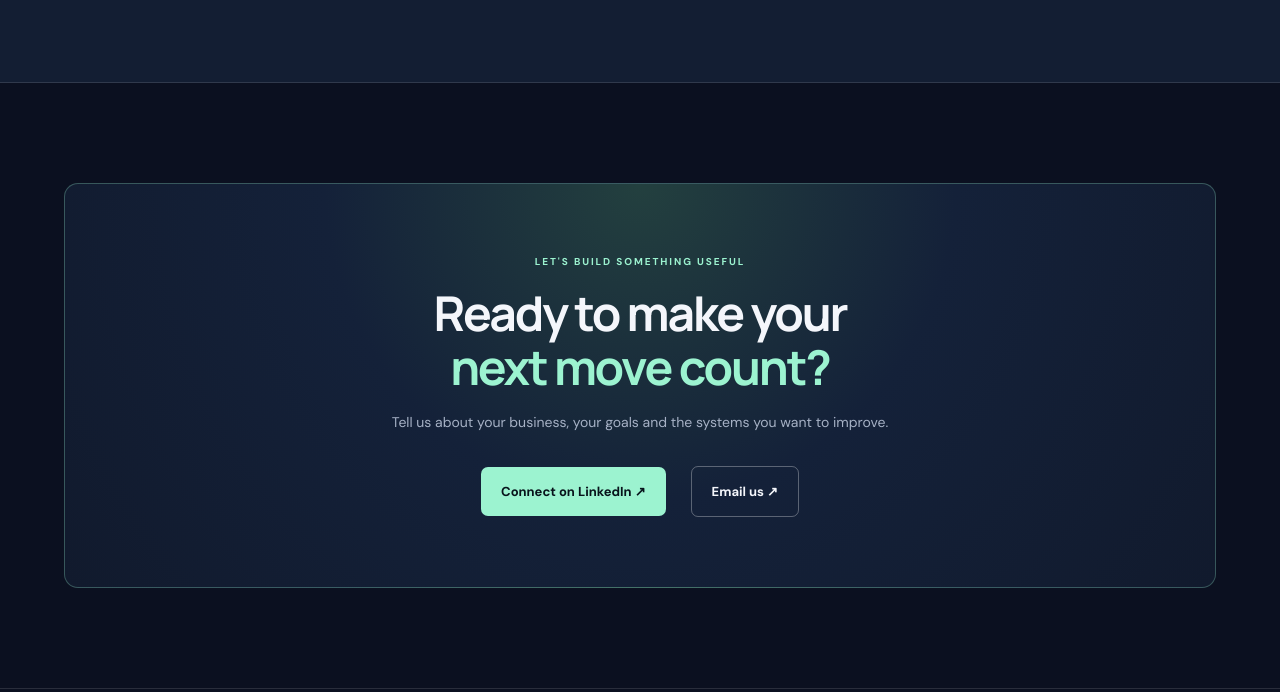
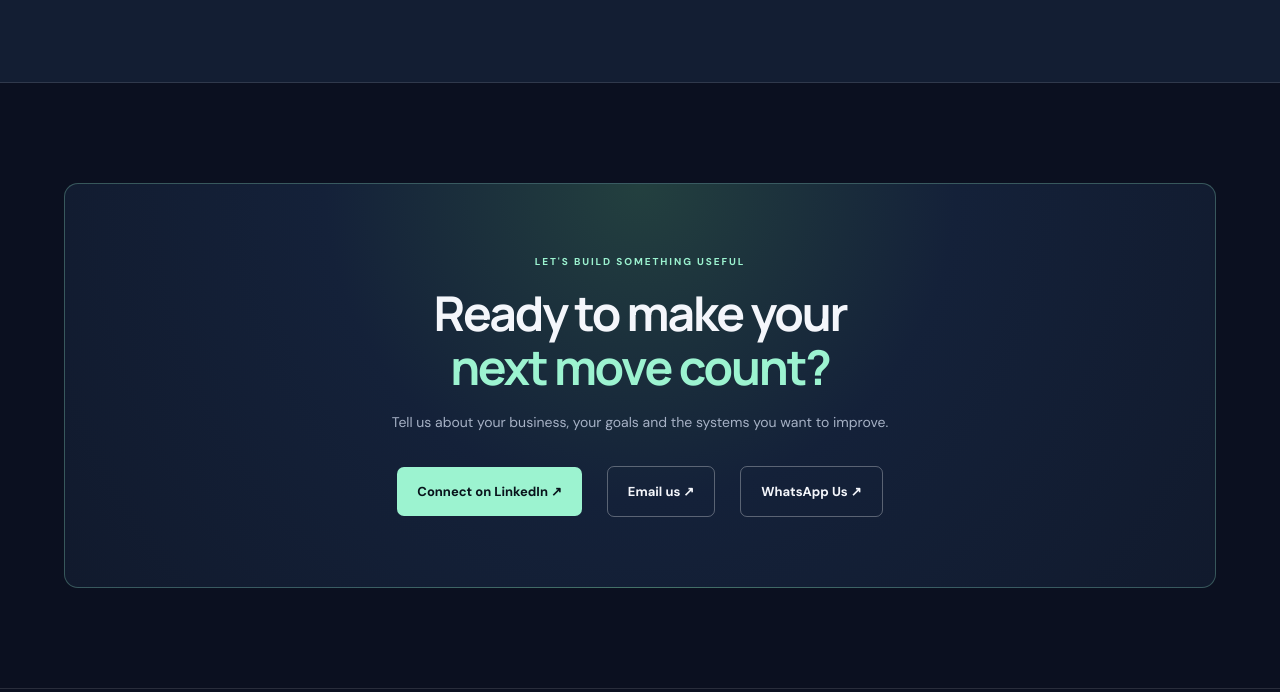
Before and after one commit to mishaqDPM/Digital-products-marketing-, a plain HTML site: page portfolio.html in a window 1280 px wide. Shown: the part 4002-4694 px from the top of the page. Drawn offline with Linux system fonts and the light colour scheme; a script that the page names is missing.

Commit message:
Add WhatsApp contact link to portfolio

```diff
--- a/portfolio.html
+++ b/portfolio.html
@@ -133,10 +133,17 @@
         <div class="contact-actions">
           <!-- Replace the placeholder links below with your real contact details. -->
           <a class="button button-primary" href="https://www.linkedin.com/in/mohammed-ishaq-365619421/" target="_blank" rel="noopener">Connect on LinkedIn ↗</a>
-          <a class="button button-outline"
+<a class="button button-outline"
    href="https://mail.google.com/mail/?view=cm&fs=1&to=fzzewers@gmail.com"
    target="_blank">
   Email us ↗
+</a>
+
+<a class="button button-outline"
+   href="https://wa.me/923164739742"
+   target="_blank"
+   rel="noopener noreferrer">
+  WhatsApp Us ↗
 </a>
         </div>
         </div>
```
